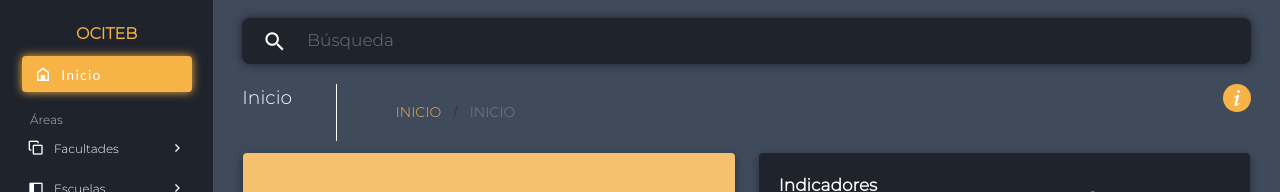
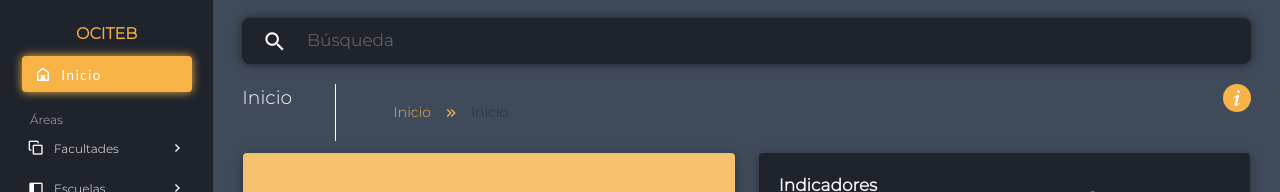
Before and after one commit to CamHM/OCITEB-App, a Vue app: page /#/ in a window 1280 px wide. Shown: the top 192 px of the page. Built offline with nearby package versions, Linux system fonts and the light colour scheme.

Commit message:
Cambio del separador de los breadcrums

```diff
--- a/src/components/general/Header.vue
+++ b/src/components/general/Header.vue
@@ -17,11 +17,8 @@
                     </v-col>
                     <v-col cols="7">
                         <v-breadcrumbs :items="itemsBreadc">
-                            <template v-slot:item="props">
-                                <v-breadcrumbs-item :href="props.item.href"
-                                        :class="[props.item.disabled && 'disabled']">
-                                    {{ props.item.text.toUpperCase() }}
-                                </v-breadcrumbs-item>
+                            <template v-slot:divider>
+                                <v-icon color="primary">mdi-chevron-double-right</v-icon>
                             </template>
                         </v-breadcrumbs>
                     </v-col>
```
